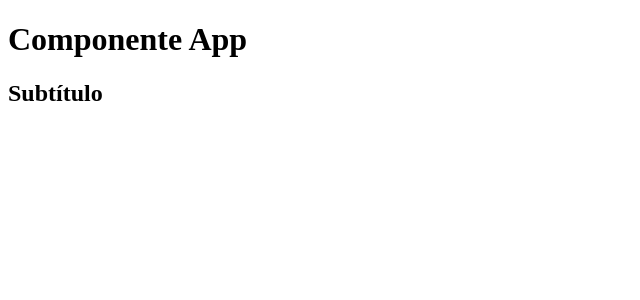
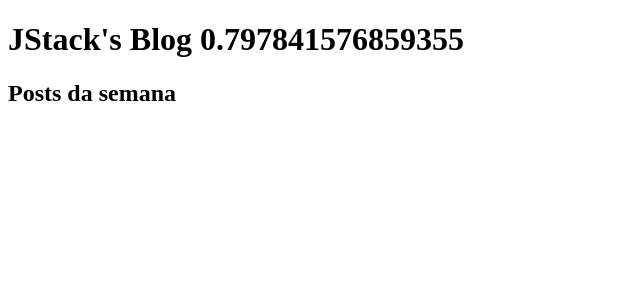
Before and after one commit to Sans-arch/react-fundamentos, a React app: page / in a window 1280 px wide. Shown: the top 300 px of the page, without its empty margins (0-640 px from the left). Built offline with nearby package versions, Linux system fonts and the light colour scheme.

Commit message:
Add JS expressions in JSX code

```diff
--- a/src/App.js
+++ b/src/App.js
@@ -1,10 +1,12 @@
 import React from "react";
+
+const category = 'Posts da semana';
 
 function App() {
   return (
     <>
-      <h1>Componente App</h1>
-      <h2>Subtítulo</h2>
+      <h1>JStack's Blog {Math.random()}</h1>
+      <h2>{category}</h2>
     </>
   );
 }
```
